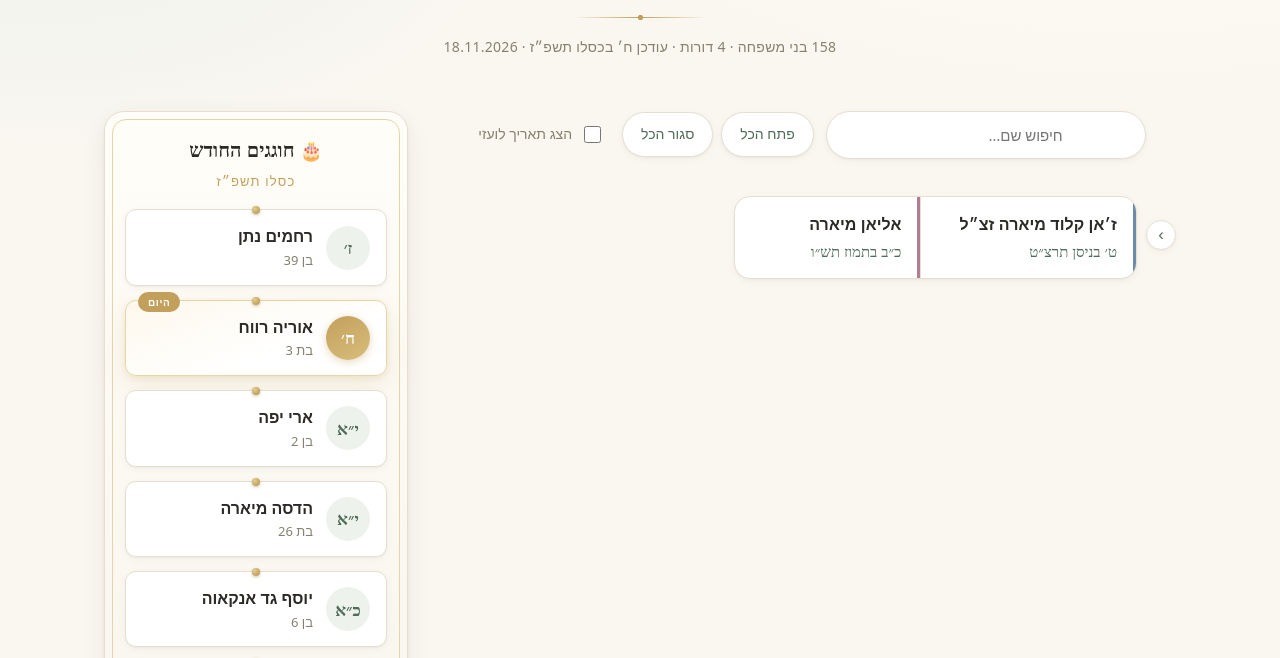
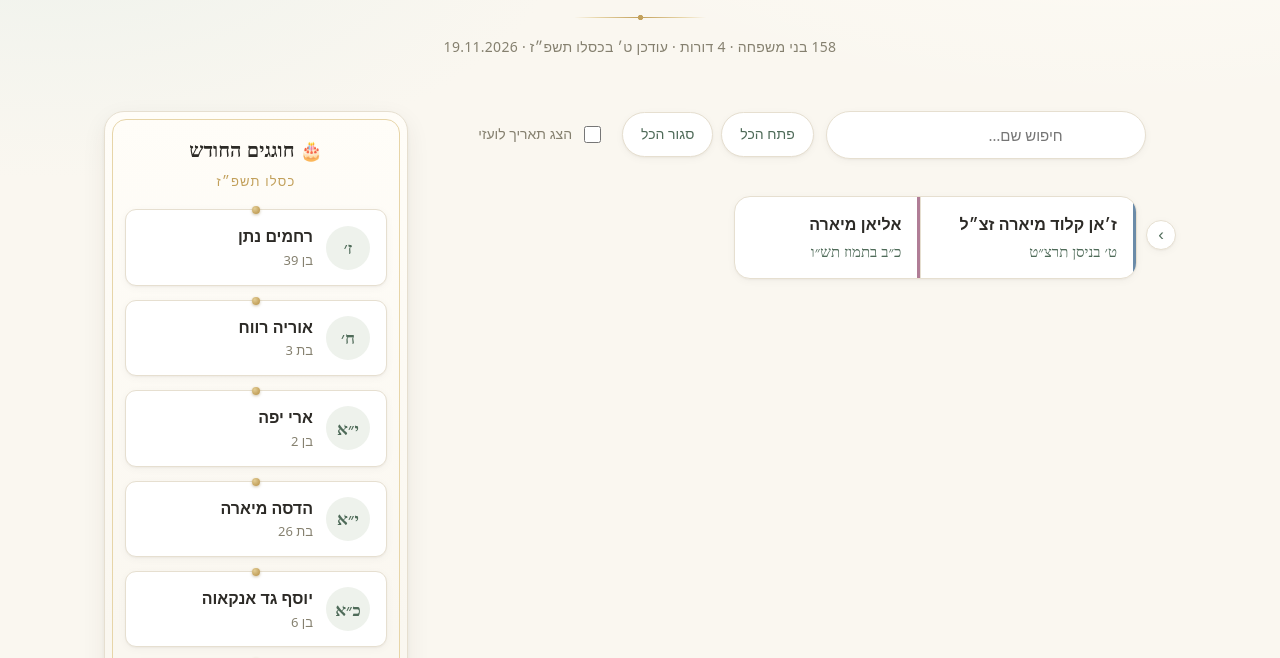
Before and after one commit to anaelzag/Miara-tree, a plain HTML site: page index.html in a window 1280 px wide. Shown: the part 132-790 px from the top of the page. Drawn offline with Linux system fonts and the light colour scheme.

Commit message:
Rebuild from family-tree master 1bdf3a1

```diff
--- a/index.html
+++ b/index.html
@@ -739,7 +739,7 @@ dialog button.delete:hover { color: #fff; background: var(--danger); }
   <header class="hero">
     <h1>משפחת מיארה</h1>
     <span class="flourish" aria-hidden="true"></span>
-    <p class="hero-meta">158 בני משפחה · 4 דורות · עודכן ח׳ בכסלו תשפ״ז · 18.11.2026</p>
+    <p class="hero-meta">158 בני משפחה · 4 דורות · עודכן ט׳ בכסלו תשפ״ז · 19.11.2026</p>
   </header>
   <div class="layout">
 <div class="side">
@@ -757,8 +757,7 @@ dialog button.delete:hover { color: #fff; background: var(--danger); }
         <span class="greg-date">17.11.2026</span>
       </div>
     </article>
-    <article class="celebrant is-today">
-    <span class="ribbon">היום</span>
+    <article class="celebrant">
       <span class="day">ח׳</span>
       <div class="celebrant-body">
         <span class="celebrant-name">אוריה רווח</span>
```
